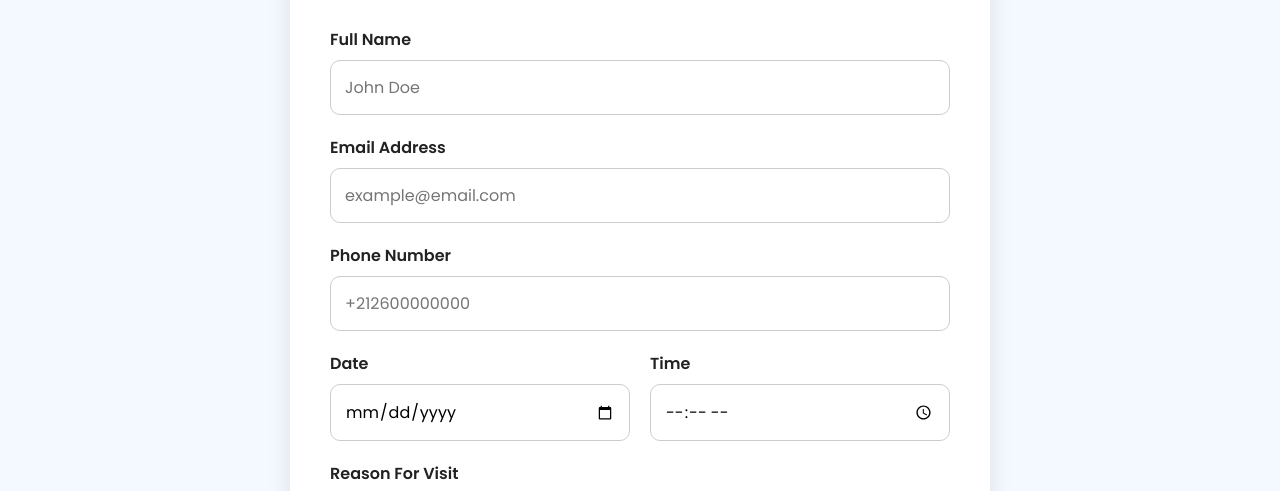
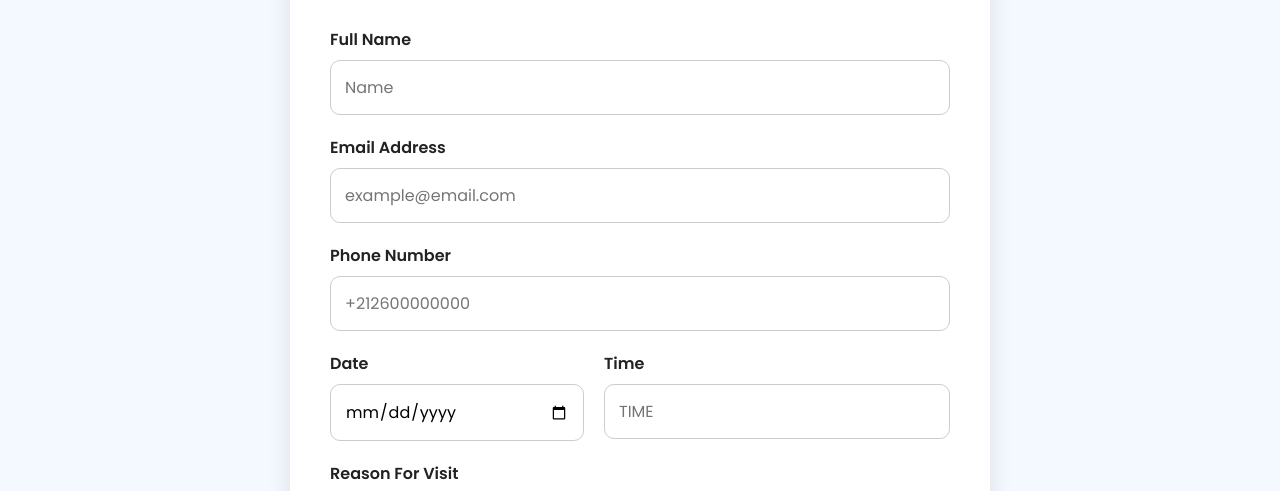
Before and after one commit to Mohamodix/ayoub-boukri-dentist, a website: page appointment.html in a window 1280 px wide. Shown: the part 251-742 px from the top of the page. Drawn offline with Linux system fonts and the light colour scheme.

Commit message:
Update appointment.html

```diff
--- a/appointment.html
+++ b/appointment.html
@@ -39,7 +39,7 @@
 <input
 type="text"
 id="name"
-placeholder="John Doe"
+placeholder="Name"
 required>
 </div>
 
@@ -74,8 +74,9 @@ required>
 <div class="input-group">
 <label>Time</label>
 <input
-type="time"
+type="text"
 id="time"
+placeholder="TIME"
 required>
 </div>
 
```
